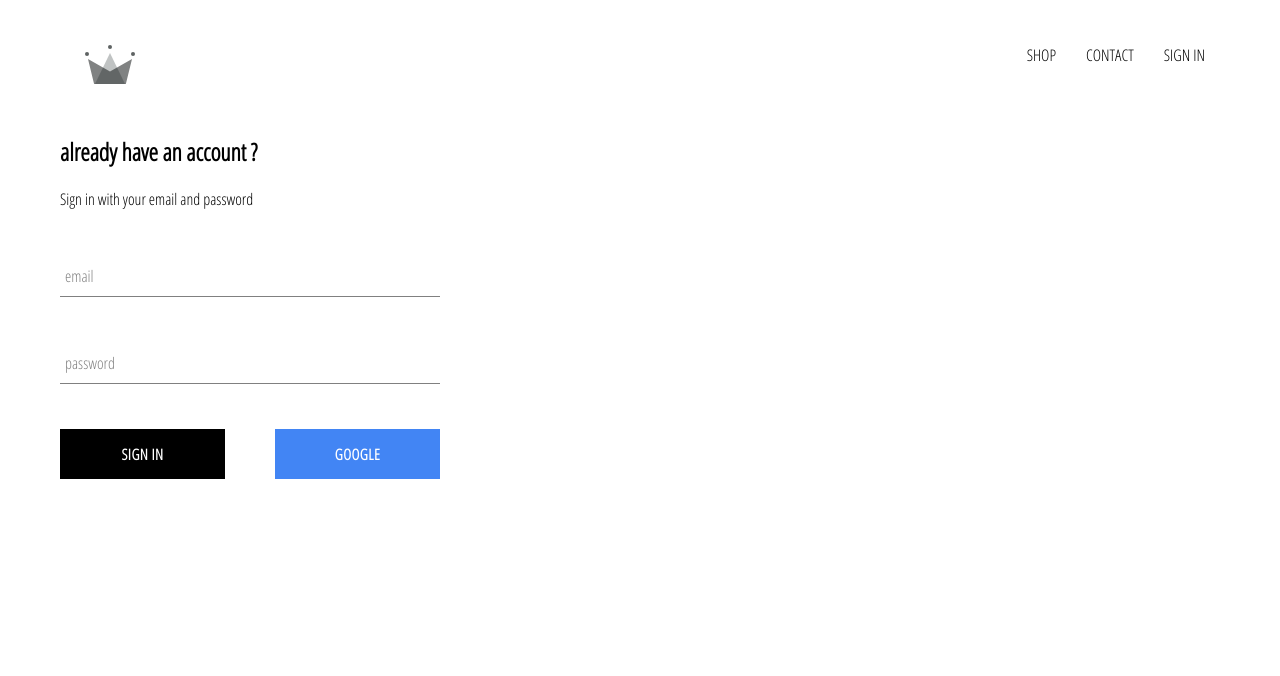
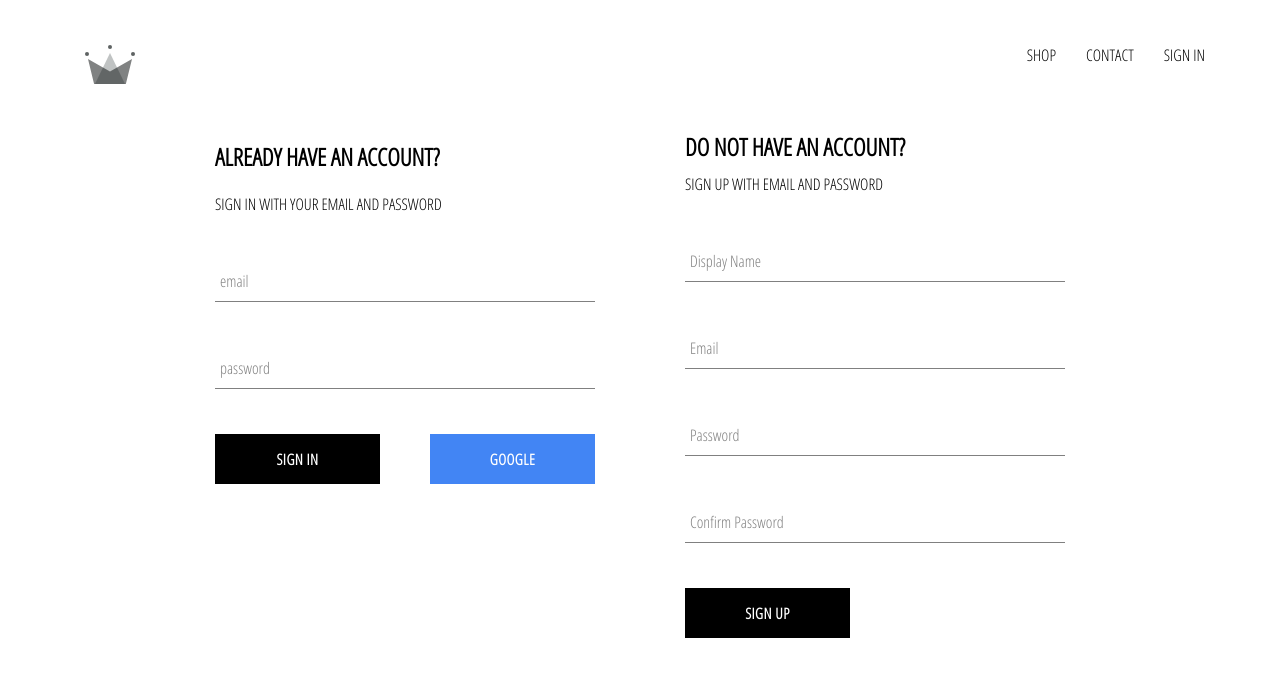
Before and after one commit to vaishakhp1902/trend-wearz, a React (Create React App) app: page /signin in a window 1280 px wide. Shown: the top 676 px of the page. Built offline with nearby package versions, Linux system fonts and the light colour scheme; no server answers; a web font is replaced by a local one.

Commit message:
implemented firebase utils, authenticated user data stored in firestore

```diff
--- a/src/App.js
+++ b/src/App.js
@@ -8,7 +8,7 @@
 import Header from './components/header/header.component'
 import SignInandSignupPage from './pages/sign-in-and-sign-up/sign-in-and-sign-up.component'
 
-import { auth } from './firebase/firebase.util'
+import { auth, createUserProfileDocument } from './firebase/firebase.util'
 
 class App extends React.Component {
 
@@ -26,9 +26,35 @@
     unsunscribeFromAuth = null
 
     componentDidMount(){
-        this.unsunscribeFromAuth = auth.onAuthStateChanged(user=>{
-            this.setState({currentUser:user})
-            console.log(user)
+        this.unsunscribeFromAuth = auth.onAuthStateChanged(async userAuth=>{
+            if(userAuth) {
+                const userRef = await createUserProfileDocument(userAuth)
+                userRef.onSnapshot(snapshot =>{
+                    this.setState({
+                        currentUser: {
+                            id: snapshot.id,
+                            ...snapshot.data()
+                        }
+                    },()=>{
+                        console.log(this.state)
+                    })
+
+                },
+                )
+
+            }
+
+            else {
+
+                this.setState({
+                    currentUser:userAuth
+                })
+
+
+            }
+
+
+
         })
     }
 
--- a/src/components/sign-in/sign-in.component.jsx
+++ b/src/components/sign-in/sign-in.component.jsx
@@ -35,8 +35,8 @@
   render() {
     return (
       <div className='sign-in'>
-        <h2>already have an account ?</h2>
-        <span>Sign in with your email and password</span>
+        <h2>ALREADY HAVE AN ACCOUNT?</h2>
+        <span>SIGN IN WITH YOUR EMAIL AND PASSWORD</span>
 
         <form onSubmit={this.handleSubmit}>
           <FormInput
@@ -57,7 +57,7 @@
           />
 
           <div className='buttons'>
-          <CustomButton type='submit'> Sign in </CustomButton>
+          <CustomButton type='submit'>SIGN IN</CustomButton>
           <CustomButton onClick={signInWithGoogle} isGoogleSignIn>GOOGLE</CustomButton>
           </div>
 
--- a/src/firebase/firebase.util.js
+++ b/src/firebase/firebase.util.js
@@ -16,6 +16,35 @@
         appId: "1:74899697581:web:4abb494ec286d3ee65bb24",
         measurementId: "G-CTCGE9FCNT"
       }
+
+//storing the logged in user to firestore
+    export const createUserProfileDocument = async (userAuth,additionalData)=> {
+      if(!userAuth) return
+
+      const userRef = firestore.doc(`users/${userAuth.uid}`)
+      const snapshot = await userRef.get()
+
+      if(!snapshot.exists) {
+        const {displayName,email} = userAuth
+        const createdAt = new Date()
+
+        try {
+          await userRef.set({
+            displayName,
+            email,
+            createdAt,
+            ...additionalData
+          })
+
+        } catch (error) {
+          console.log('error creating user',error.message)
+
+        }
+      }
+      return userRef
+
+
+    }
 
 
       firebase.initializeApp(config)
--- a/src/pages/sign-in-and-sign-up/sign-in-and-sign-up.component.jsx
+++ b/src/pages/sign-in-and-sign-up/sign-in-and-sign-up.component.jsx
@@ -1,11 +1,13 @@
 import React from "react";
 import './sign-in-and-sign-up.styles.scss'
 import SignIn from "../../components/sign-in/sign-in.component";
+import Signup from "../../sign-up/sign-up.component";
 
 
 const SignInandSignupPage = () => (
    <div className='sign-in-and-sign-up'>
    <SignIn />
+   <Signup/>
 
    </div>
 )
--- a/src/pages/sign-in-and-sign-up/sign-in-and-sign-up.styles.scss
+++ b/src/pages/sign-in-and-sign-up/sign-in-and-sign-up.styles.scss
@@ -0,0 +1,7 @@
+.sign-in-and-sign-up {
+    width: 850px;
+    display: flex;
+    justify-content: space-between;
+    margin:30px auto;
+
+}
--- /dev/null
+++ b/src/sign-up/sign-up.component.jsx
@@ -0,0 +1,128 @@
+import React from "react";
+import FormInput from "../components/form-input/form-input.component";
+import CustomButton from "../components/custom-button/custom-button.component";
+import { auth,createUserProfileDocument } from "../firebase/firebase.util";
+
+import './sign-up.styles.scss'
+
+class Signup extends React.Component {
+    constructor(){
+        super()
+
+        this.state = {
+            displayName:'',
+            email:'',
+            password:'',
+            confirmPassword:''
+        }
+    }
+
+
+
+    handleSubmit = async event =>{
+        event.preventDefault()
+        const {displayName,email,password,confirmPassword} = this.state
+
+        if (password!==confirmPassword){
+            alert("passwords dont match")
+            return
+        }
+        try {
+            const {user} = auth.createUserWithEmailAndPassword(email,password)
+            await createUserProfileDocument(user,{displayName})
+            this.setState({
+                displayName:'',
+                email:'',
+                password:'',
+                confirmPassword:''
+            })
+
+        } catch (error) {
+            console.log(error)
+
+        }
+    }
+
+
+
+    handleChange = event =>{
+        const {name,value} = event.target
+        this.setState({[name]:value})
+
+    }
+
+    render(){
+
+        const {displayName,email,password,confirmPassword} = this.state
+        return(
+            <div className='sign-up'>
+            <h2 className='title'>DO NOT HAVE AN ACCOUNT?</h2>
+            <span>SIGN UP WITH EMAIL AND PASSWORD</span>
+            <form className='sign-up-form' onSubmit={this.handleSubmit}>
+            <FormInput
+            type='text'
+            name='displayName'
+            value={displayName}
+            onChange={this.handleChange}
+            label='Display Name'
+            required
+            >
+
+
+            </FormInput>
+
+
+            <FormInput
+            type='email'
+            name='email'
+            value={email}
+            onChange={this.handleChange}
+            label='Email'
+            required
+            >
+
+
+            </FormInput>
+
+
+
+            <FormInput
+            type='password'
+            name='password'
+            value={password}
+            onChange={this.handleChange}
+            label='Password'
+            required
+            >
+
+
+            </FormInput>
+
+
+
+            <FormInput
+            type='password'
+            name='confirmPassword'
+            value={confirmPassword}
+            onChange={this.handleChange}
+            label='Confirm Password'
+            required
+            >
+
+
+            </FormInput>
+
+            <CustomButton type='submit'>SIGN UP</CustomButton>
+
+
+
+            </form>
+
+
+
+            </div>
+        )
+    }
+}
+
+export default Signup
--- /dev/null
+++ b/src/sign-up/sign-up.styles.scss
@@ -0,0 +1,10 @@
+.sign-up {
+    display: flex;
+    flex-direction: column;
+    width: 380px;
+
+    .title {
+        margin:10px 0 ;
+
+    }
+}
```
